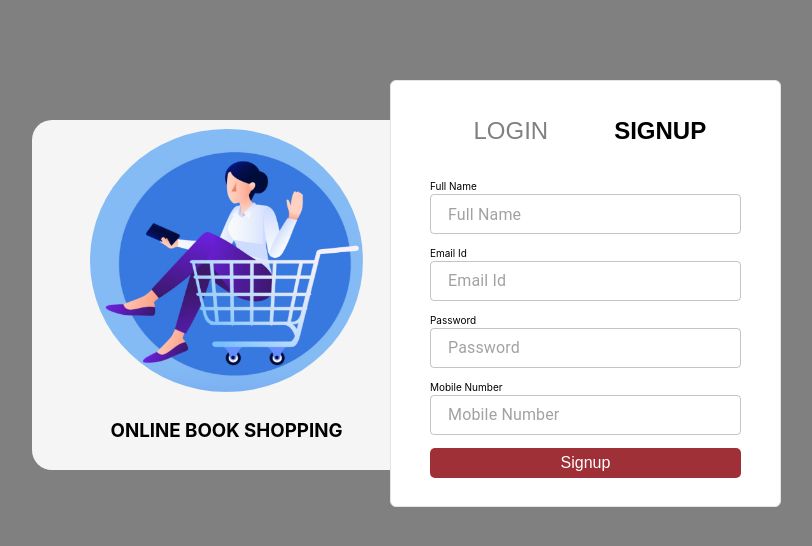
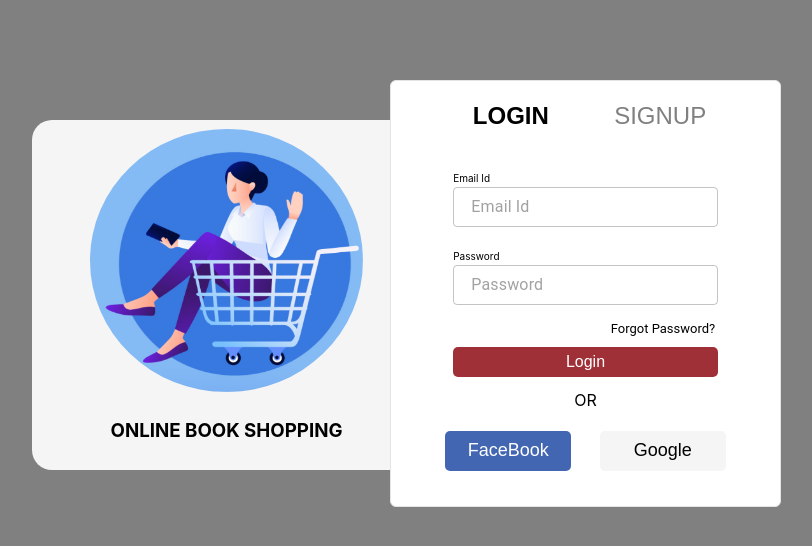
Before and after one commit to vishnu244/BookStore_React-FrontEnd-, a React (Create React App) app in the folder bookstore/: page / in a window 1280 px wide. Shown: the top 546 px of the page, without its empty margins (268-1080 px from the left). Built offline with nearby package versions, Linux system fonts and the light colour scheme.

Commit message:
[Vishnu]-Added SignIn Component

```diff
--- a/bookstore/src/App.js
+++ b/bookstore/src/App.js
@@ -6,8 +6,8 @@ import Signup from './Pages/SignUp/Signup';
 function App() {
   return (
     <div className="App">
-        {/* <Signin /> */}
-        <Signup />
+        <Signin />
+        {/* <Signup /> */}
     </div>
   );
 }
--- a/bookstore/src/Pages/SignIn/Signin.css
+++ b/bookstore/src/Pages/SignIn/Signin.css
@@ -7,7 +7,6 @@
     justify-content: center;
     align-items: center;
     background-color: grey;
-
 }
 
 .Block {
@@ -19,7 +18,6 @@
     justify-content: center;
     align-items: center;
     background-color: grey;
-
 }
 
 .box1 {
@@ -37,7 +35,6 @@
     left: 300px;
     width: 389px;
     height: 350px;
-
 }
 
 .box2 {
@@ -53,46 +50,47 @@
     left: 658px;
     width: 389px;
     height: 425px;
-
 }
-
 
 .buttons {
     /* border: 1px solid black; */
-    width: 80%;
+    width: 85%;
     height: 10%;
     display: flex;
     flex-direction: row;
     justify-content: space-evenly;
 }
 
+
 .buttons button {
     width: 44%;
-    /* height: 7%; */
-    font-size: large;
+    font-size: x-large;
+    background-color: white;
+    border: none;
+    color: grey;
 }
 
 .Data {
     /* border: 1px solid black; */
-    width: 80%;
+    width: 85%;
     height: 80%;
     display: flex;
     flex-direction: column;
     justify-content: space-evenly;
     align-items: center;
 }
-.emailid{
+
+.emailid {
     display: flex;
-    /* flex-direction: column; */
-    justify-content: flex-start;
-    height: 10px;
+    height: 1px;
     font-size: x-small;
 }
-.forgotpass{
-    margin-left: 190px;
-    width: 81px;
-    height: 13px;
-    font: normal normal normal 10px/13px Roboto;
+
+.forgotpass {
+    margin-left: 155px;
+    height: 5px;
+    font: normal normal normal 13px/1px Roboto;
+    cursor: pointer;
 }
 
 .inputdetails {
@@ -102,31 +100,21 @@
     display: flex;
     flex-direction: column;
     justify-content: space-evenly;
-    /* align-items: center; */
-}
-
-.emailinput {
-    /* border: 1px solid black; */
-    width: 97%;
-    height: 15%;
-
 }
 
 .inputdetails button {
     /* border: 1px solid black; */
     width: 100%;
-    height: 20%;
     background-color: #A03037;
-    border: none;
     font-size: larger;
-
+    color: white;
+    border-radius: 5px;
 }
-
 
 .FBGgl {
     /* border: 1px solid black; */
-    width: 90%;
-    height: 15%;
+    width: 85%;
+    height: 12%;
     display: flex;
     flex-direction: row;
     justify-content: space-between;
@@ -139,4 +127,7 @@
     justify-content: space-evenly;
     align-items: center;
     font-size: large;
+    background-color: #4266B2;
+    border: grey;
+    border-radius: 5px;
 }
--- a/bookstore/src/Pages/SignIn/Signin.jsx
+++ b/bookstore/src/Pages/SignIn/Signin.jsx
@@ -3,7 +3,6 @@ import onlineShopping from '../../Assets/OnlineShpping.png'
 import './Signin.css'
 
 import TextField from '@mui/material/TextField';
-import Button from '@mui/material/Button';
 
 function Signin() {
     return (
@@ -16,31 +15,26 @@ function Signin() {
                     </div>
                     <div class="box2">
                         <div className="buttons">
-
-                            <button style={{ backgroundColor: "white", border: "none", fontWeight:"bold" }}>LOGIN</button>
-                            <button style={{ backgroundColor: "white", border: "none", color:"grey" }}>SIGNUP</button>
+                            <button style={{ fontWeight: "bold", color: "black" }}>LOGIN</button>
+                            <button >SIGNUP</button>
                         </div>
                         <div className="Data">
                             <div className="inputdetails">
                                 <label className="emailid">Email Id</label>
-                                <TextField id="outlined-basic" className="emailinput" variant="outlined" size="small" placeholder=" Email Id " style={{ display: "flex", flexDirection: "column", justifyContent: "flex-start",height:"50px" }} />
+                                <TextField id="outlined-basic" variant="outlined" size="small" placeholder=" Email Id " style={{ display: "flex", flexDirection: "column", justifyContent: "flex-start", height: "50px" }} />
                                 <label className="emailid">Password</label>
-                                <TextField id="outlined-basic" className="emailinput" variant="outlined" size="small" placeholder=" Password " style={{ display: "flex", flexDirection: "column", justifyContent: "flex-start",height:"50px"  }} />
+                                <TextField id="outlined-basic" variant="outlined" size="small" placeholder=" Password " style={{ display: "flex", flexDirection: "column", justifyContent: "flex-start", height: "50px" }} />
                                 <label className="forgotpass" >Forgot Password?</label>
-                                <button style={{ borderRadius: "5px", color:"white"}}>Login</button>
+                                <button >Login</button>
                                 <text>OR</text>
                             </div>
                             <div className="FBGgl" >
-                                <button style={{ backgroundColor: "#4266B2", border: "grey", borderRadius:"5px", color:"white" }}>FaceBook</button>
-                                <button style={{ backgroundColor: "#F5F5F5", border: "grey", borderRadius:"5px" }}>Google</button>
+                                <button style={{ color: "white" }}>FaceBook</button>
+                                <button style={{ backgroundColor: "#F5F5F5" }}>Google</button>
                             </div>
-
                         </div>
-
                     </div>
-
                 </div>
-
             </div>
         </div>
     )
--- a/bookstore/src/Pages/SignUp/Signup.css
+++ b/bookstore/src/Pages/SignUp/Signup.css
@@ -73,7 +73,7 @@
     /* border: 1px solid black; */
     display: flex;
     justify-content: flex-start;
-    height: 1px;
+    /* height: 2px; */
     font-size: x-small;
 }
 
```
